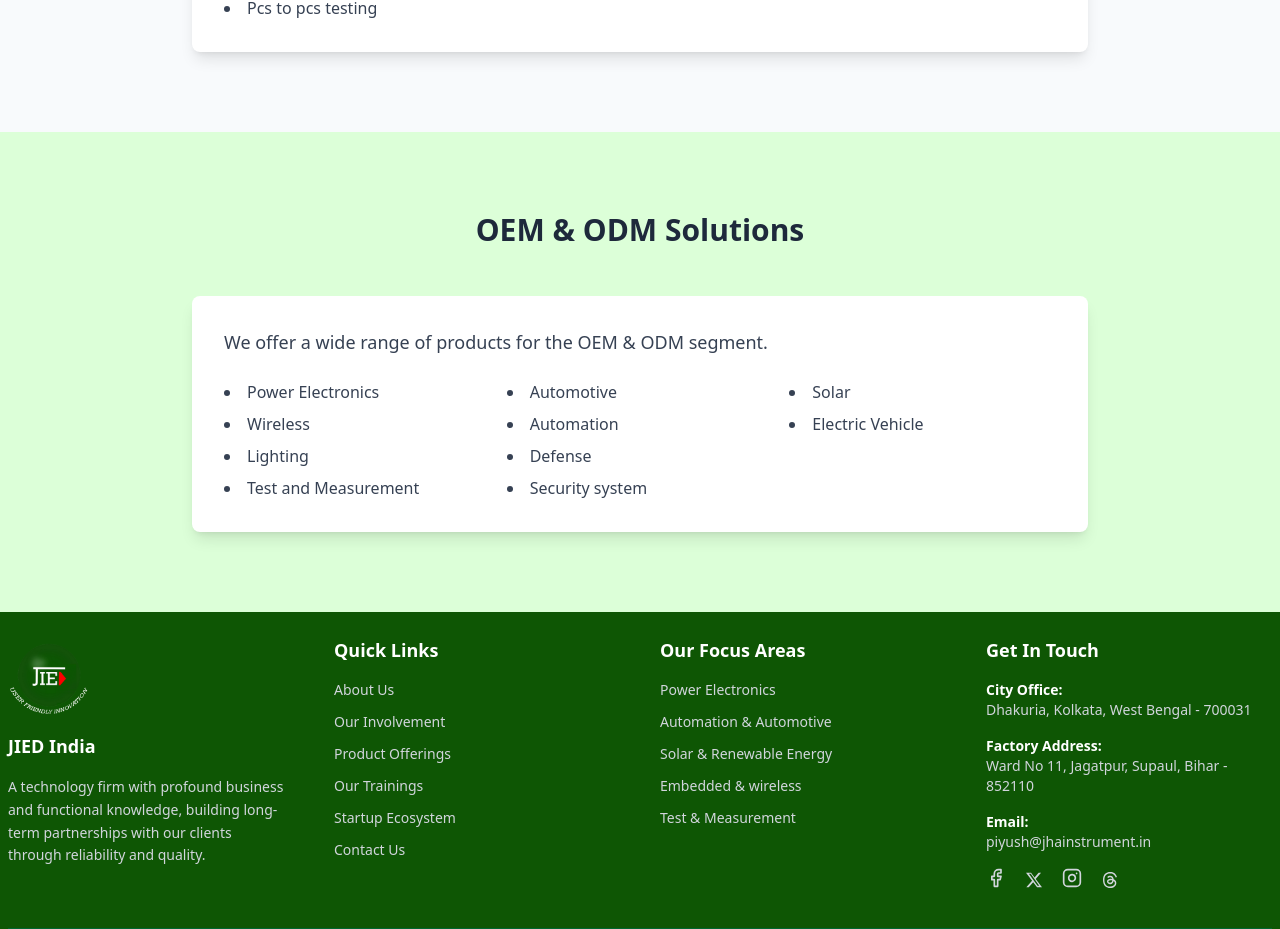
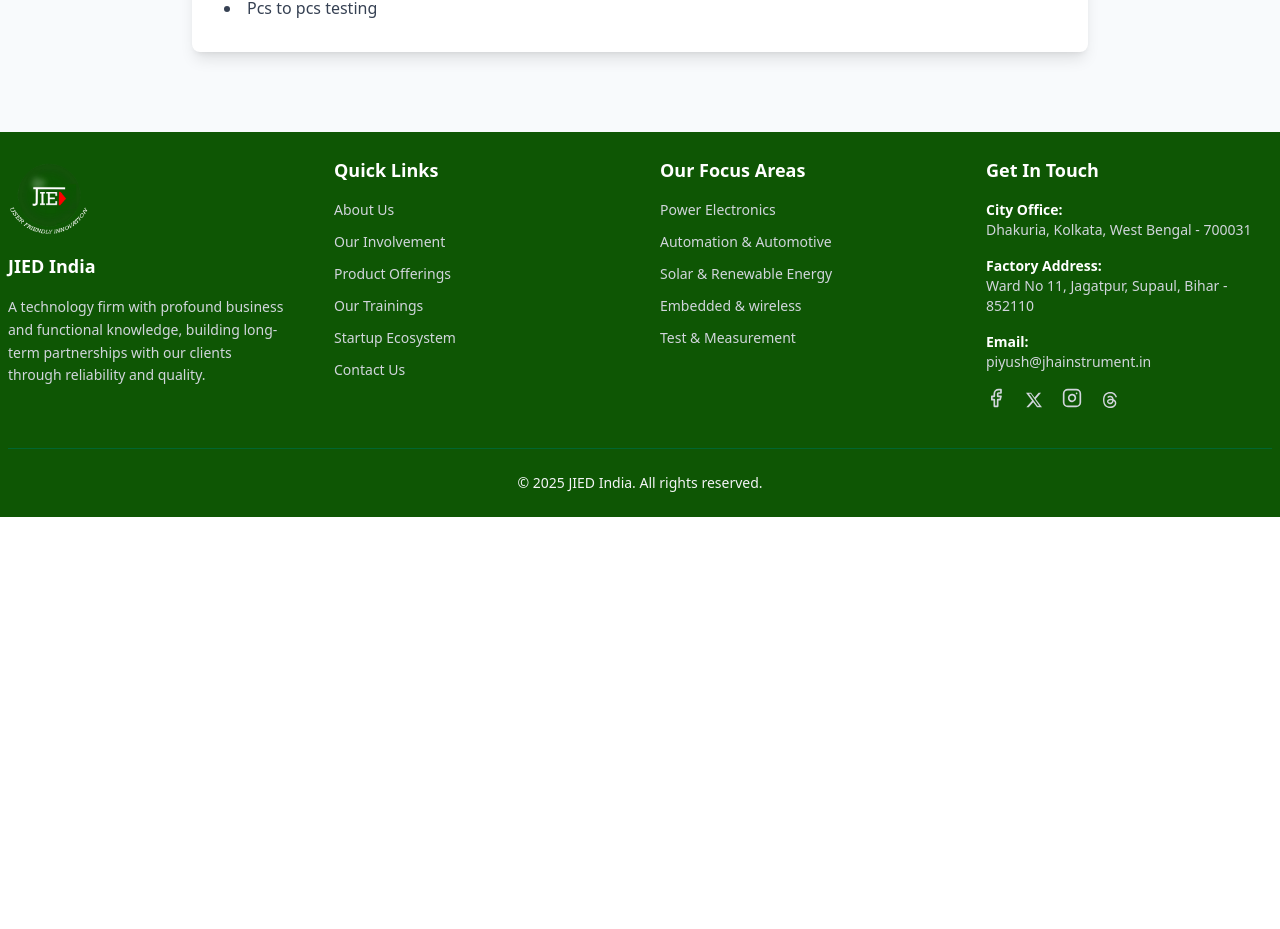
Before and after one commit to Manasraj9/website-company, a Next.js app in the folder comp-web/: page /involvement in a window 1280 px wide. Shown: the part 2631-3560 px from the top of the page. After the commit the page ends 3148 px from the top, so only its background shows below. Built offline with nearby package versions, Linux system fonts and the light colour scheme.

Commit message:
Remove OEM & ODM Solutions section from Involvement page and fix formatting in Navbar links

```diff
--- a/comp-web/src/app/involvement/page.jsx
+++ b/comp-web/src/app/involvement/page.jsx
@@ -81,33 +81,6 @@ const InvolvementPage = () => {
           </div>
         </section>
 
-        {/* --- 5. OEM & ODM Solutions --- */}
-        <section className="py-16 md:py-20 px-6 bg-[#dcffd8]">
-          <div className="container mx-auto">
-            <h2 className="text-3xl font-bold text-center mb-12">OEM & ODM Solutions</h2>
-            <div className="max-w-4xl mx-auto bg-white rounded-lg shadow-lg p-8 transform hover:-translate-y-2 transition-transform duration-300">
-              <p className="text-lg text-gray-700 mb-6">We offer a wide range of products for the OEM & ODM segment.</p>
-              <div className="grid grid-cols-2 md:grid-cols-3 gap-4 text-gray-700">
-                <ul className="list-disc list-inside space-y-2">
-                  <li>Power Electronics</li>
-                  <li>Wireless</li>
-                  <li>Lighting</li>
-                  <li>Test and Measurement</li>
-                </ul>
-                <ul className="list-disc list-inside space-y-2">
-                  <li>Automotive</li>
-                  <li>Automation</li>
-                  <li>Defense</li>
-                  <li>Security system</li>
-                </ul>
-                <ul className="list-disc list-inside space-y-2">
-                  <li>Solar</li>
-                  <li>Electric Vehicle</li>
-                </ul>
-              </div>
-            </div>
-          </div>
-        </section>
 
       </div>
       <Footer />
--- a/comp-web/src/components/navbar.jsx
+++ b/comp-web/src/components/navbar.jsx
@@ -21,7 +21,7 @@ const Navbar = () => {
     {
       title: "About Us",
       links: [
-        {name: "Introduction", path: "/introduction"},
+        { name: "Introduction", path: "/introduction"},
         { name: "Mission & Vision", path: "/vision" },,
         { name: "Our Involvement", path: "/involvement" },,
         { name: "Strengths", path: "/strengths" },
```
